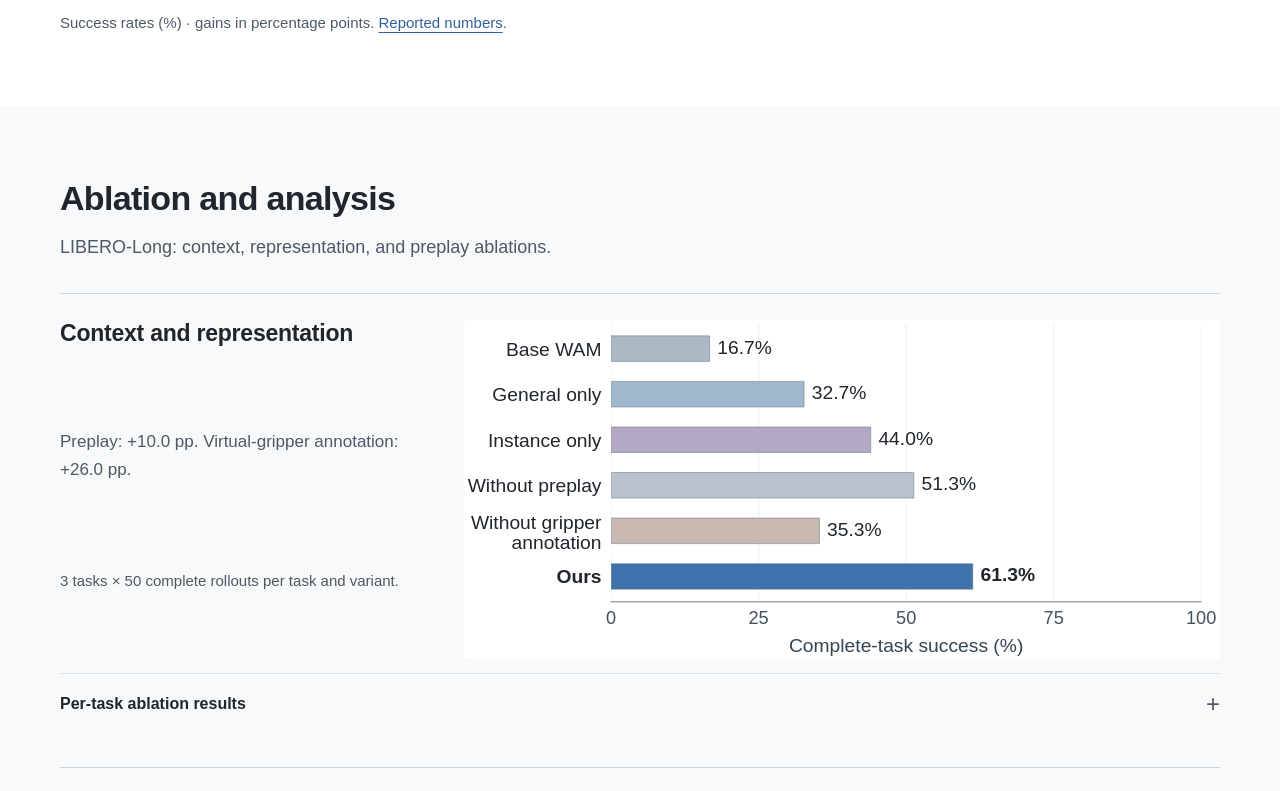
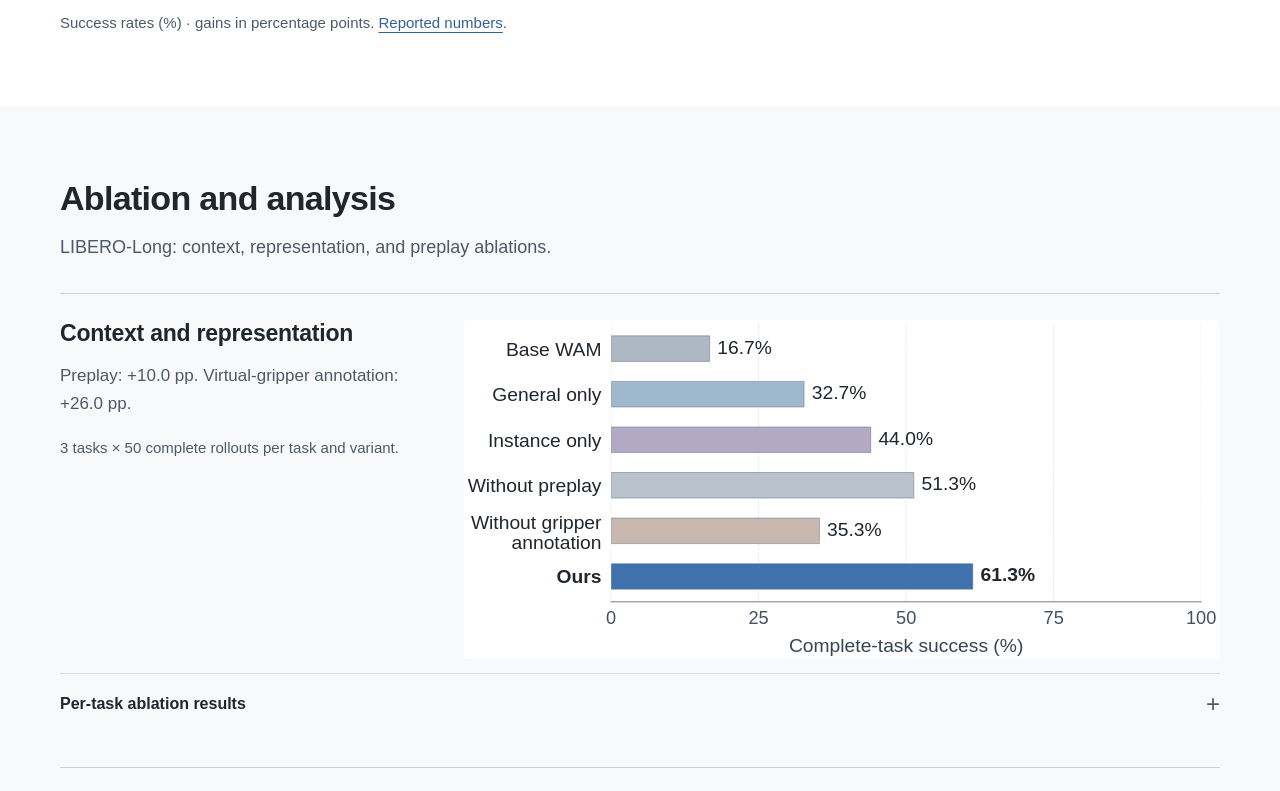
Before and after one commit to CheangChiIo/look-ahead-look-back, a plain HTML site: page index.html in a window 1280 px wide. Shown: the part 5261-6052 px from the top of the page. Drawn offline with Linux system fonts and the light colour scheme.

Commit message:
Keep analysis text together beside figures

```diff
--- a/styles.css
+++ b/styles.css
@@ -168,7 +168,7 @@ th:first-child, td:first-child { text-align: left; }
 tbody th { color: var(--ink); min-width: 120px; }
 tr.ours-row { background: var(--accent-soft); font-weight: 700; }
 .analysis-grid { display: grid; grid-template-columns: 1fr; gap: 32px; }
-.analysis-panel { display: grid; grid-template-columns: .8fr 1.65fr; column-gap: 38px; align-items: start; min-width: 0; padding: 26px 0 0; border-top: 1px solid #cbd4dd; }
+.analysis-panel { display: grid; grid-template-columns: .8fr 1.65fr; grid-template-rows: min-content min-content 1fr auto; column-gap: 38px; align-items: start; min-width: 0; padding: 26px 0 0; border-top: 1px solid #cbd4dd; }
 .analysis-panel h3 { grid-column: 1; grid-row: 1; font-size: 1.4375rem; }
 .analysis-panel > p:not(.caption) { grid-column: 1; grid-row: 2; font-size: 1.0625rem; color: var(--muted); margin-bottom: 18px; }
 .analysis-panel > .chart-zoom { grid-column: 2; grid-row: 1 / span 3; align-self: center; width: 100%; height: auto; }
```
